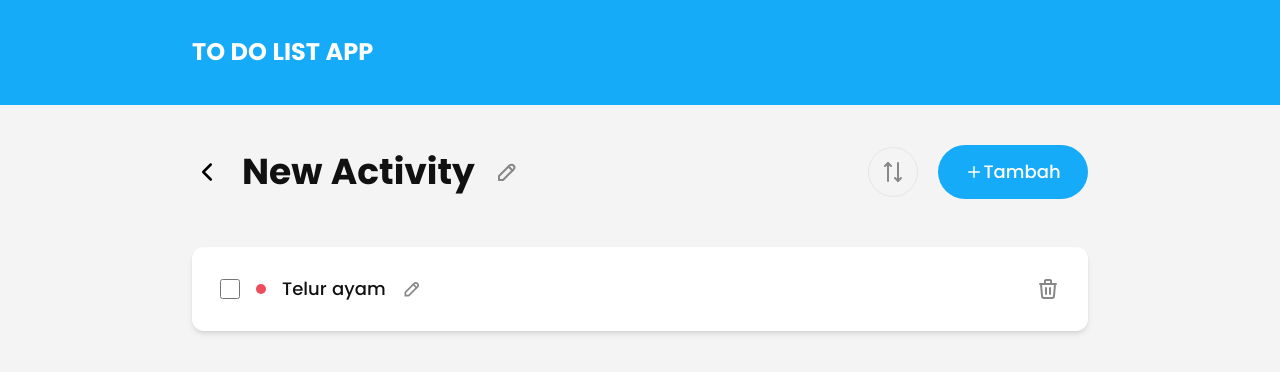
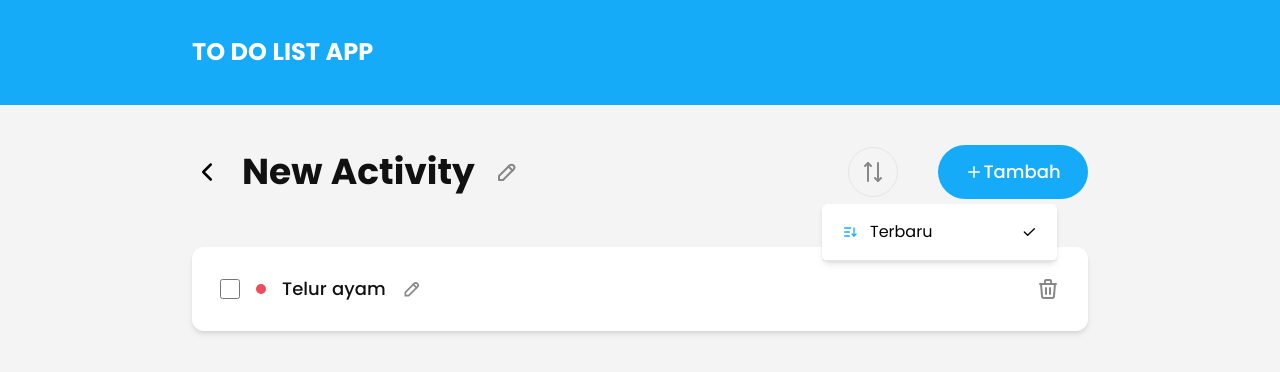
Before and after one commit to up2dul/todo-list, a React (Vite) app: page /activity in a window 1280 px wide. Shown: the top 372 px of the page. Built offline with nearby package versions, Linux system fonts and the light colour scheme.

Commit message:
feat(comps): 🎸 create temporary Sort button dropdown

```diff
--- a/src/components/SortButton.tsx
+++ b/src/components/SortButton.tsx
@@ -1,7 +1,12 @@
 import { TbArrowsUpDown } from 'react-icons/tb';
+import { SortList } from './SortList';
 
 export const SortButton = () => (
-  <div className='cursor-pointer rounded-full border border-secondary border-gray p-3 text-2xl text-gray'>
-    <TbArrowsUpDown />
-  </div>
+  <>
+    <div className='cursor-pointer rounded-full border border-secondary border-gray p-3 text-2xl text-gray hover:bg-gray/20'>
+      <TbArrowsUpDown />
+    </div>
+
+    <SortList />
+  </>
 );
--- /dev/null
+++ b/src/components/SortItem.tsx
@@ -0,0 +1,22 @@
+import clsx from 'clsx';
+import { TbCheck, TbSortDescending } from 'react-icons/tb';
+
+export const SortItem = () => {
+  const liClasses: string = clsx(
+    'w-[235px]',
+    'flex items-center justify-between',
+    'border-b border-secondary',
+    'py-4 px-5',
+    'cursor-pointer hover:bg-gray/20'
+  );
+
+  return (
+    <li data-cy='sort-latest' className={liClasses}>
+      <div className='flex items-center gap-3'>
+        <TbSortDescending className='text-primary' />
+        <span>Terbaru</span>
+      </div>
+      <TbCheck />
+    </li>
+  );
+};
--- /dev/null
+++ b/src/components/SortList.tsx
@@ -0,0 +1,44 @@
+import { SortItem } from './SortItem';
+
+export const SortList = () => {
+  return (
+    <div className='relative'>
+      <div className='absolute -left-24 top-8'>
+        <ul data-cy='sort-parent' className='rounded-md bg-white text-dark shadow-md'>
+          <SortItem />
+          {/* <li data-cy='sort-latest' className=''>
+            <div className='flex items-center gap-3'>
+              <TbSortDescending className='text-primary' />
+              <span>Terbaru</span>
+            </div>
+            <TbCheck />
+          </li> */}
+          {/* <li className={liClasses}>
+            <div className='flex items-center gap-3'>
+              <TbSortAscending className='text-primary' />
+              <span>Terlama</span>
+            </div>
+          </li>
+          <li className={liClasses}>
+            <div className='flex items-center gap-3'>
+              <TbSortAscendingLetters className='text-primary' />
+              <span>A-Z</span>
+            </div>
+          </li>
+          <li className={liClasses}>
+            <div className='flex items-center gap-3'>
+              <TbSortDescendingLetters className='text-primary' />
+              <span>Z-A</span>
+            </div>
+          </li>
+          <li className={liClasses}>
+            <div className='flex items-center gap-3'>
+              <TbArrowsUpDown className='text-primary' />
+              <span>Belum selesai</span>
+            </div>
+          </li> */}
+        </ul>
+      </div>
+    </div>
+  );
+};
```
